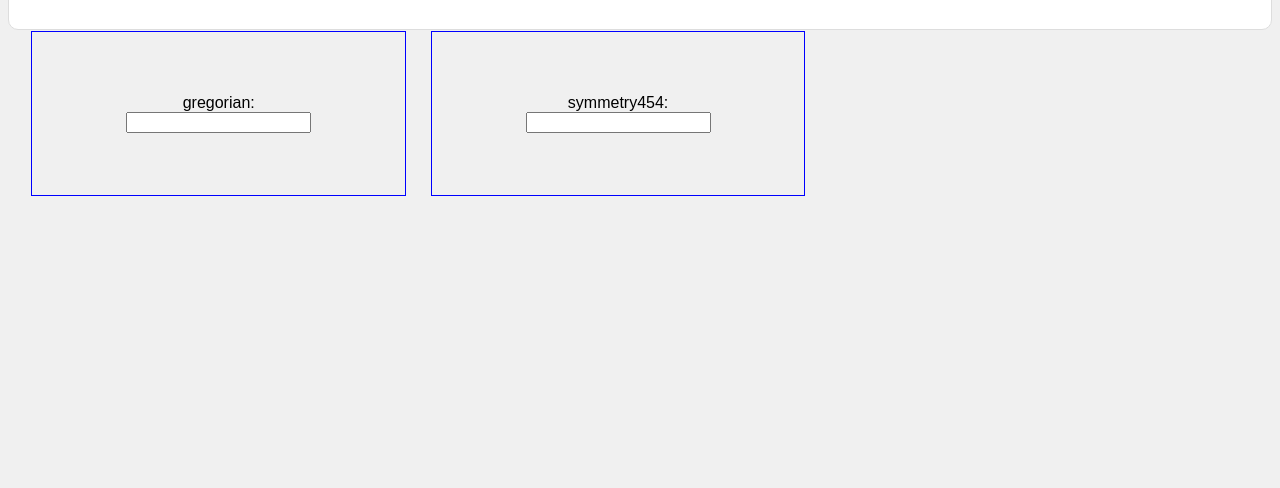
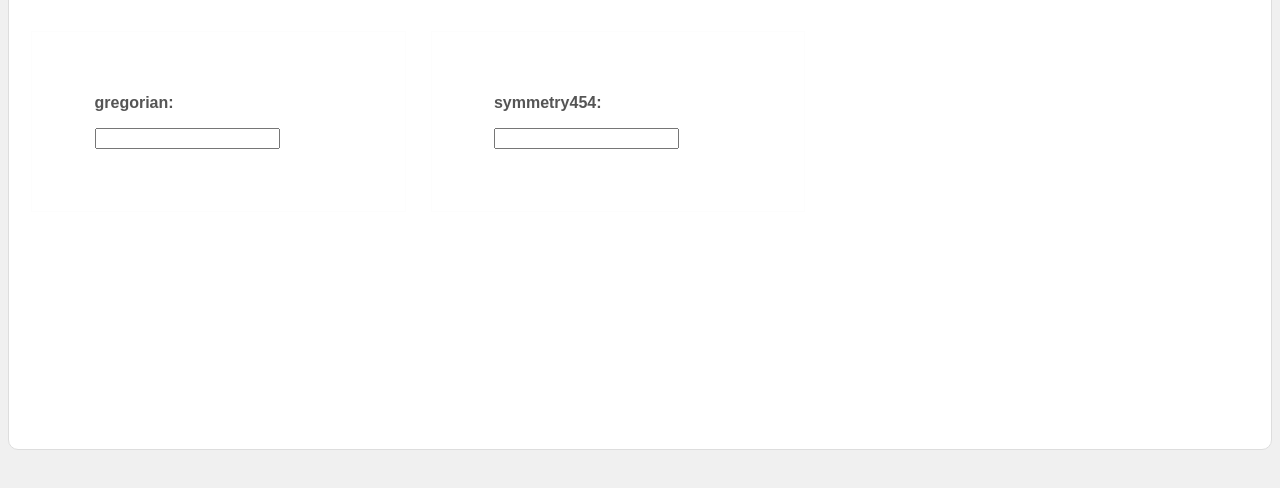
Before and after one commit to baisong/symmetrical, a plain HTML site: page index.html in a window 1280 px wide. Shown: the part 92-580 px from the top of the page. Drawn offline with nearby package versions, Linux system fonts and the light colour scheme.

Commit message:
Update main.css

```diff
--- a/css/main.css
+++ b/css/main.css
@@ -10,12 +10,13 @@ body {
   border-radius: 10px;
   background: white;
   border: 1px solid #ddd;
+  height: 500px;
 }
 
 .s454-gregorian, .s454-symmetry454 {
   width: 20%;
   float: left;
-border: 1px solid blue;
+border: 1px solid #fdfdfd;
 padding: 5%;
 margin: 1%;
 }
@@ -25,7 +26,11 @@ margin: 1%;
 }
 .s454-converter label {
   margin-bottom: 1em;
+  float: left;
+  color: #555;
+  font-weight: bold;
 }
 .s454-converter input {
   clear: both;
+  float: left;
 }
```
